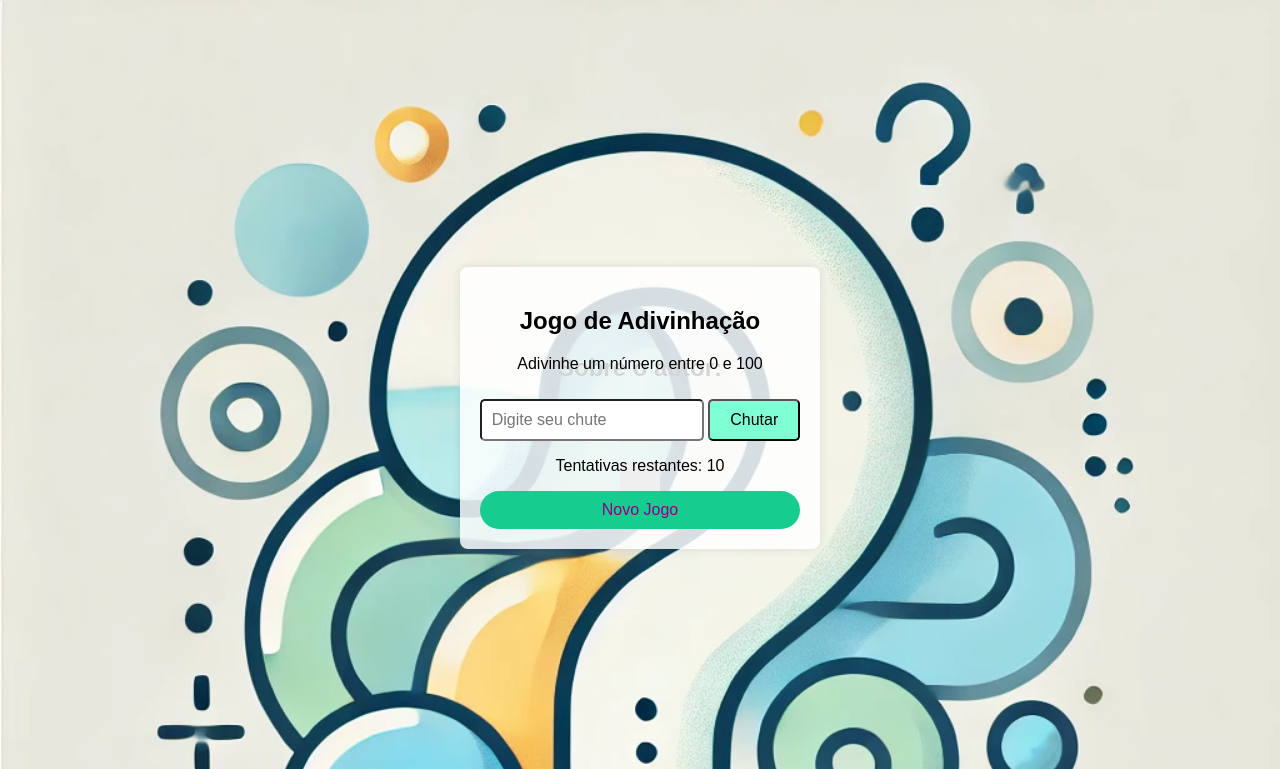
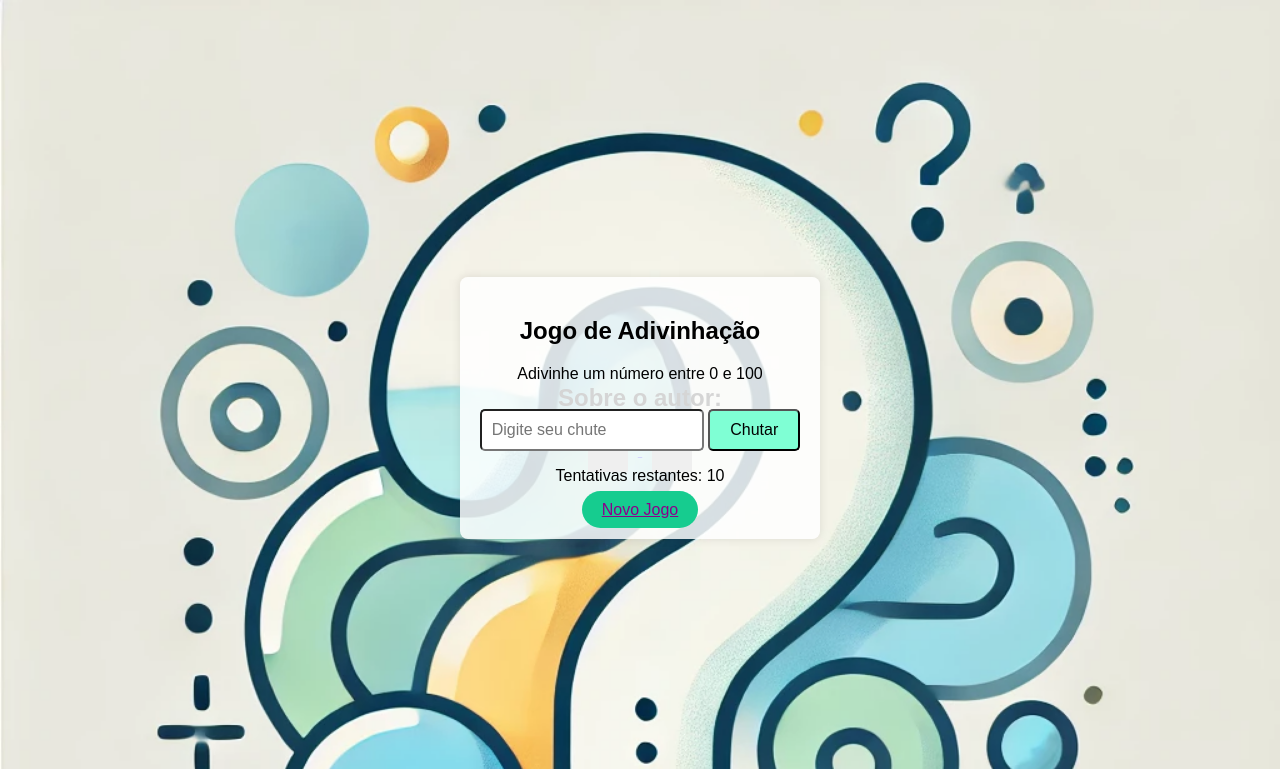
Before and after one commit to afonsofarias/jogo-adivinhacao, a Flask app: page / in a window 1280 px wide. Shown: the top 769 px of the page. Run offline with Flask 3, Linux system fonts and the light colour scheme; grey boxes are pictures that could not be loaded.

Commit message:
Update styles.css

```diff
--- a/static/styles.css
+++ b/static/styles.css
@@ -69,7 +69,7 @@
     transition: 0.2s;
 }
 
-a {
+.a {
     display: block;
     margin-top: 20px;
     text-decoration: none;
```
